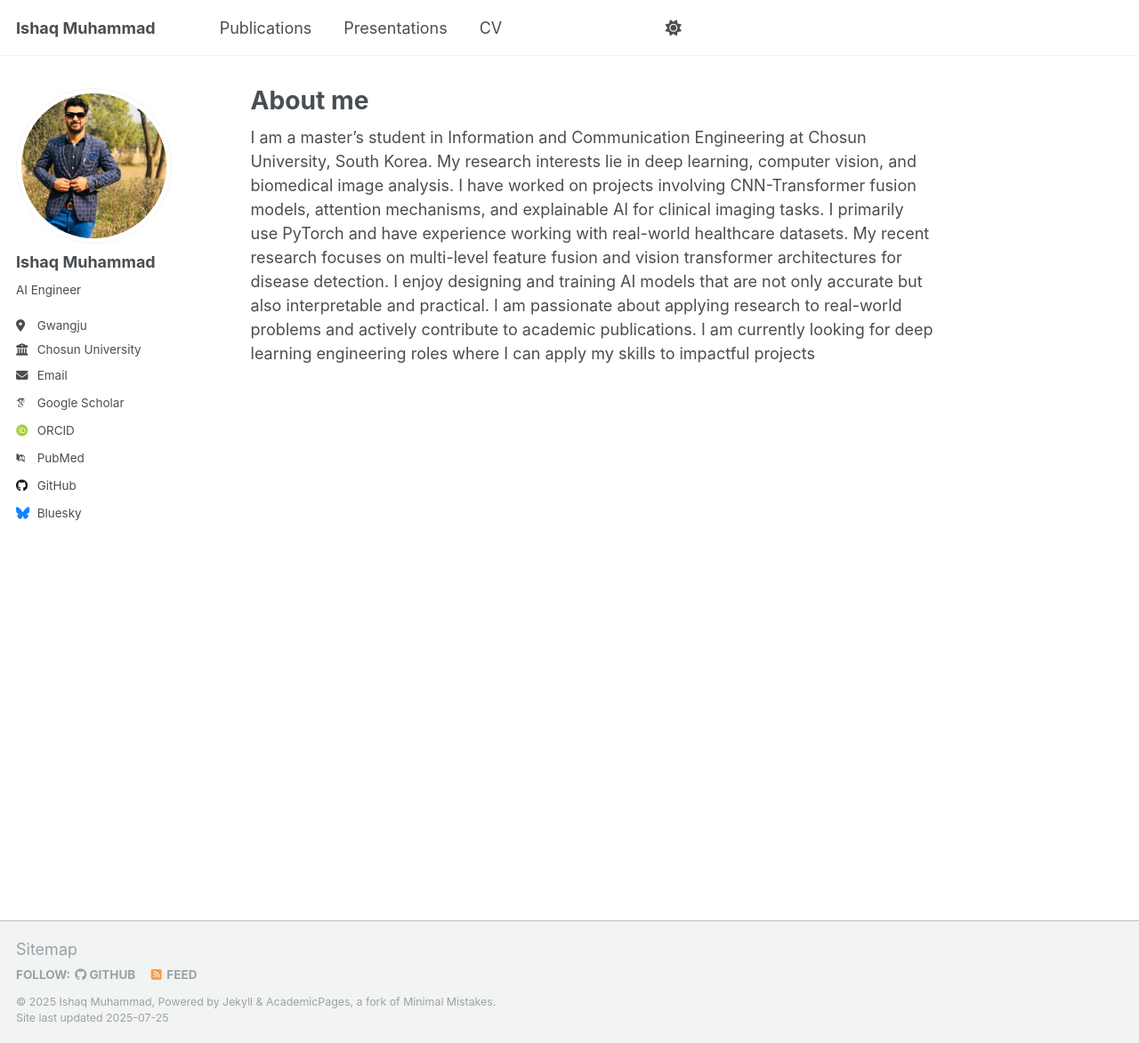
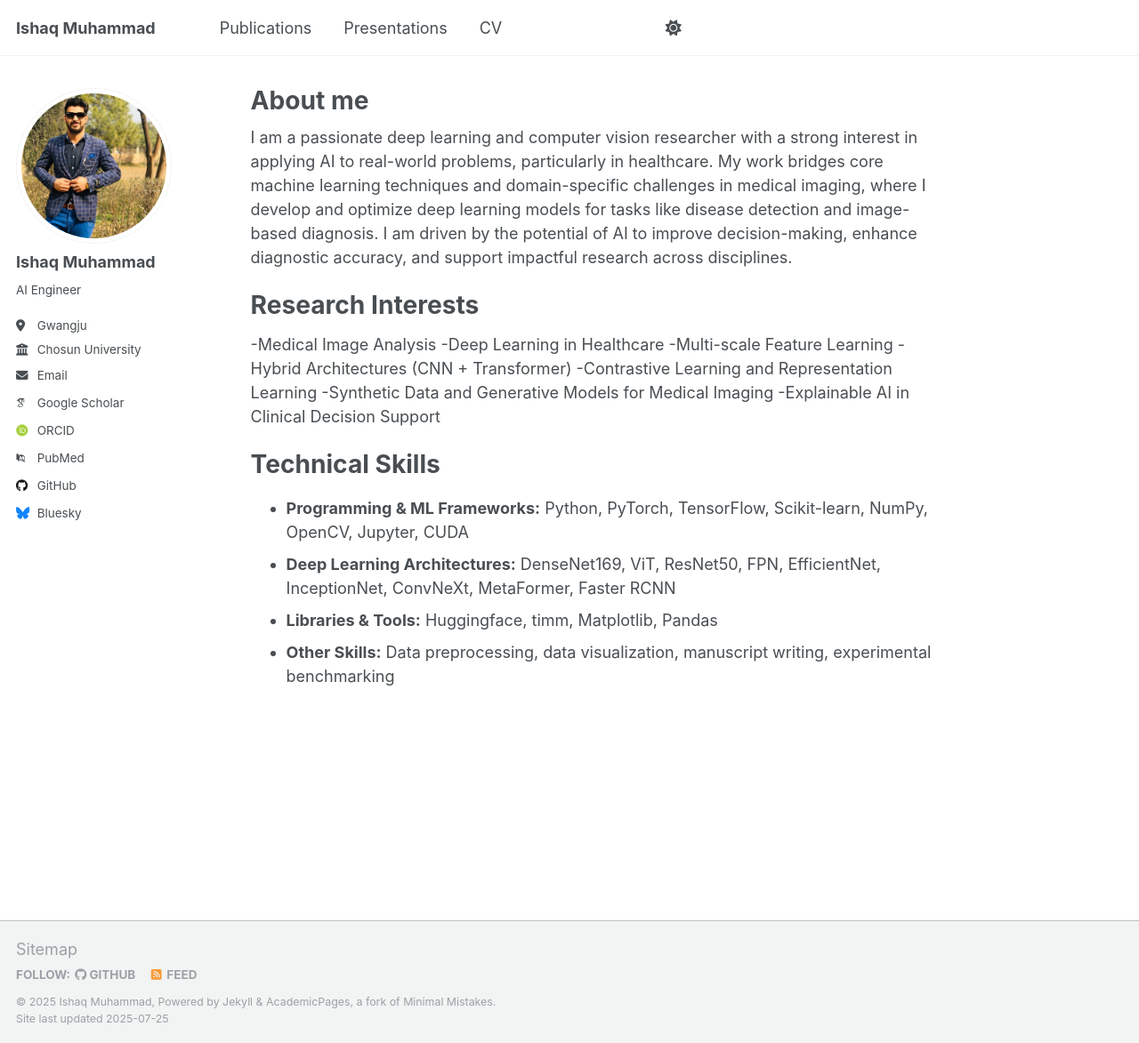
Before and after one commit to IshaqMKhan/IshaqMKhan.github.io, a Jekyll site: the page built from _pages/about.md, in a window 1280 px wide and 1173 px high. Shown: the whole window at 89% size. Built offline with Jekyll 4.4.1, drawn with Linux system fonts in a browser that asks for light colours; some web fonts are replaced; a script that is not in the unit is left out.

Commit message:
Update about.md

```diff
--- a/_pages/about.md
+++ b/_pages/about.md
@@ -7,7 +7,26 @@ redirect_from:
   - /about.html
 ---
 
-I am a master's student in Information and Communication Engineering at Chosun University, South Korea. My research interests lie in deep learning, computer vision, and biomedical image analysis. I have worked on projects involving CNN-Transformer fusion models, attention mechanisms, and explainable AI for clinical imaging tasks. I primarily use PyTorch and have experience working with real-world healthcare datasets. My recent research focuses on multi-level feature fusion and vision transformer architectures for disease detection. I enjoy designing and training AI models that are not only accurate but also interpretable and practical. I am passionate about applying research to real-world problems and actively contribute to academic publications. I am currently looking for deep learning engineering roles where I can apply my skills to impactful projects
+I am a passionate deep learning and computer vision researcher with a strong interest in applying AI to real-world problems, particularly in healthcare. My work bridges core machine learning techniques and domain-specific challenges in medical imaging, where I develop and optimize deep learning models for tasks like disease detection and image-based diagnosis. I am driven by the potential of AI to improve decision-making, enhance diagnostic accuracy, and support impactful research across disciplines.
+
+Research Interests
+======
+-Medical Image Analysis
+-Deep Learning in Healthcare
+-Multi-scale Feature Learning
+-Hybrid Architectures (CNN + Transformer)
+-Contrastive Learning and Representation Learning
+-Synthetic Data and Generative Models for Medical Imaging
+-Explainable AI in Clinical Decision Support
+
+Technical Skills
+======
+
+- **Programming & ML Frameworks:** Python, PyTorch, TensorFlow, Scikit-learn, NumPy, OpenCV, Jupyter, CUDA
+- **Deep Learning Architectures:** DenseNet169, ViT, ResNet50, FPN, EfficientNet, InceptionNet, ConvNeXt, MetaFormer, Faster RCNN
+- **Libraries & Tools:** Huggingface, timm, Matplotlib, Pandas
+- **Other Skills:** Data preprocessing, data visualization, manuscript writing, experimental benchmarking
+
 
 <!-- A data-driven personal website
 ======
```
